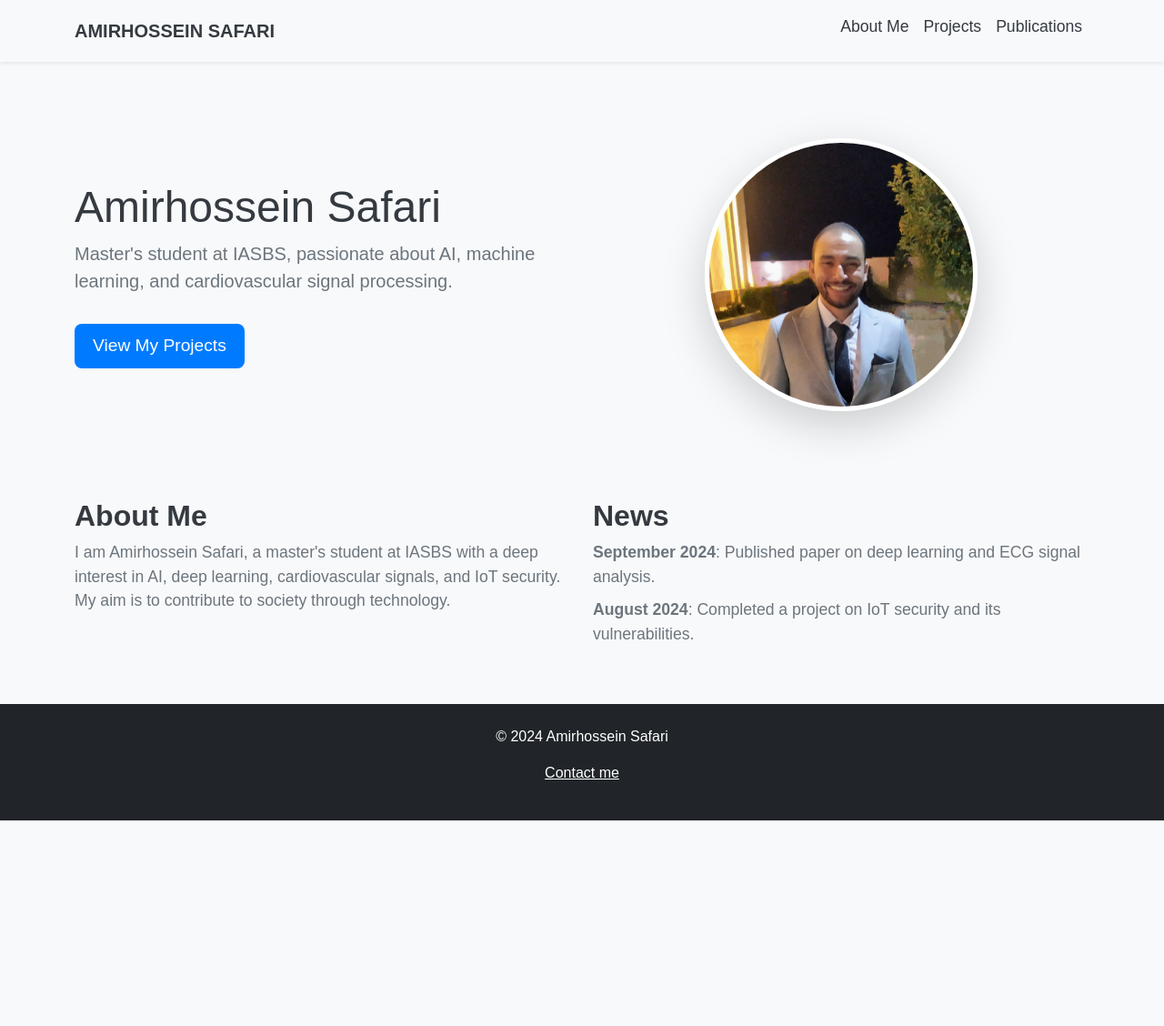
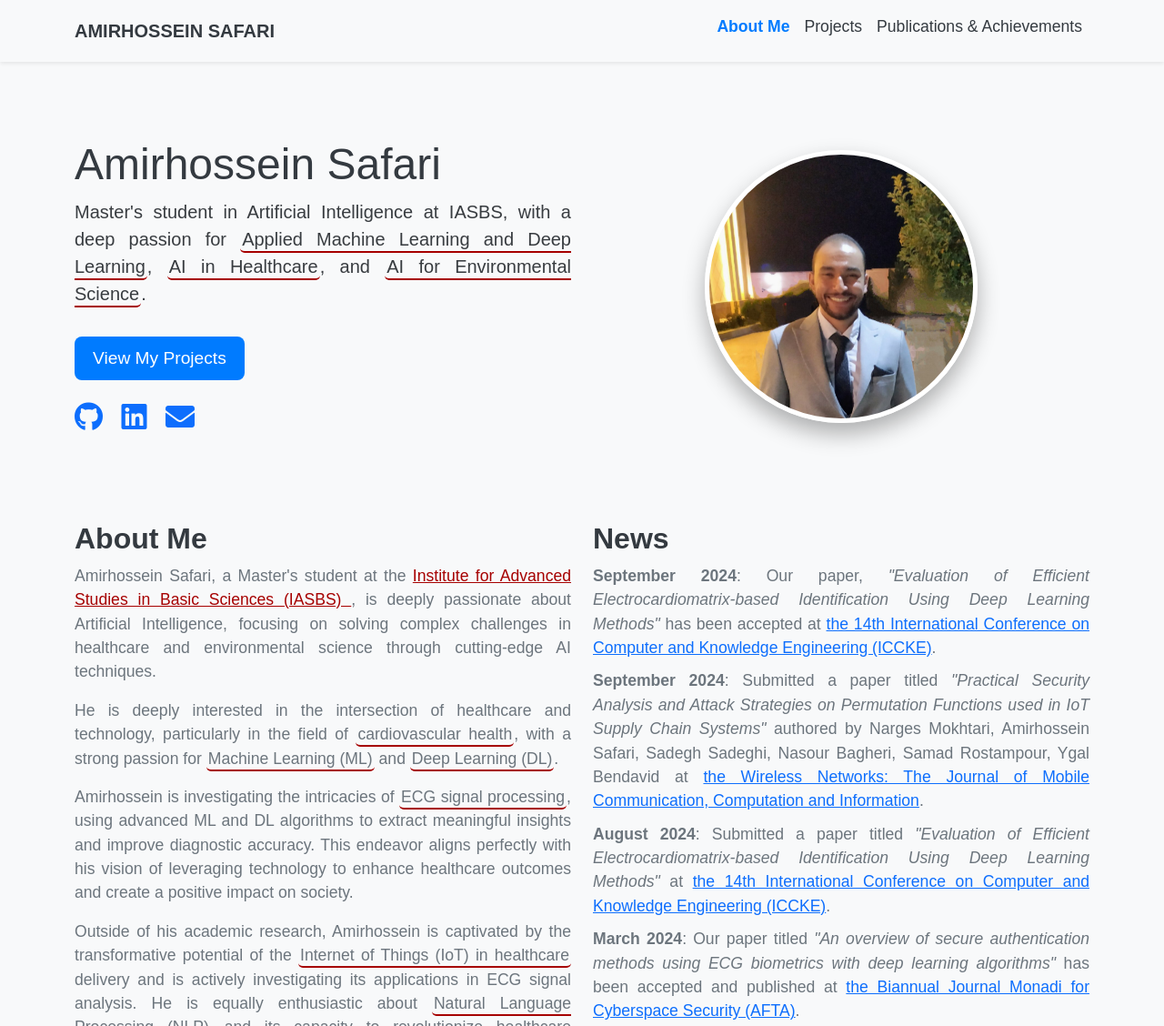
Before and after one commit to AmirhosseinSafari/Amirhossein, a plain HTML site: page index.html in a window 1280 px wide. Shown: the top 1128 px of the page at 91% size. Before the commit the page ends 902 px from the top, so only its background shows below. Drawn offline with nearby package versions, Linux system fonts and the light colour scheme.

Commit message:
Fixed the text of the about page (about, brief summary and news) + some styles

```diff
--- a/index.html
+++ b/index.html
@@ -5,6 +5,7 @@
     <meta name="viewport" content="width=device-width, initial-scale=1.0">
     <title>Amirhossein Safari - Academic Website</title>
     <link href="https://cdn.jsdelivr.net/npm/bootstrap@5.3.0-alpha1/dist/css/bootstrap.min.css" rel="stylesheet">
+    <link href="https://cdnjs.cloudflare.com/ajax/libs/font-awesome/5.15.4/css/all.min.css" rel="stylesheet">
     <link href="style.css" rel="stylesheet">
 </head>
 <body>
@@ -18,9 +19,9 @@
     </button>
     <div class="collapse navbar-collapse" id="navbarNav">
       <ul class="navbar-nav ms-auto">
-        <li class="nav-item"><a class="nav-link" href="#">About Me</a></li>
+        <li class="nav-item"><a class="nav-link active" href="#">About Me</a></li>
         <li class="nav-item"><a class="nav-link" href="projects.html">Projects</a></li>
-        <li class="nav-item"><a class="nav-link" href="publications.html">Publications</a></li>
+        <li class="nav-item"><a class="nav-link" href="publications.html">Publications & Achievements</a></li>
       </ul>
     </div>
   </div>
@@ -32,15 +33,30 @@
     <div class="row align-items-center">
       <div class="col-lg-6 text-lg-start">
         <h1 class="display-4">Amirhossein Safari</h1>
-        <p class="lead">Master's student at IASBS, passionate about AI, machine learning, and cardiovascular signal processing.</p>
+        <p class="lead">Master's student in Artificial Intelligence at IASBS, with a deep passion for <span class="badge-box"> Applied Machine Learning and Deep Learning</span>, <span class="badge-box"> AI in Healthcare</span>, and <span class="badge-box"> AI for Environmental Science</span>.</p>
         <a href="projects.html" class="btn btn-primary btn-lg mt-3">View My Projects</a>
+
+        <!-- Social Media Links -->
+        <div class="mt-4">
+          <a href="https://github.com/AmirhosseinSafari" class="me-3 no_decoration">
+            <i class="fab fa-github fa-2x"></i>
+          </a>
+          <a href="https://www.linkedin.com/in/amirhossein-safari-902209197/" class="me-3 no_decoration">
+            <i class="fab fa-linkedin fa-2x"></i>
+          </a>
+          <a href="mailto:amirhosseinsafari@iasbs.ac.ir" class="me-3 no_decoration">
+            <i class="fas fa-envelope fa-2x"></i>
+          </a>
+        </div>
       </div>
+
       <div class="col-lg-6 mt-4 mt-lg-0">
         <img src="./assets/amirhossein.jpg" alt="Amirhossein Safari" class="img-fluid rounded-circle shadow-lg" style="width: 300px; height: 300px; object-fit: cover;">
       </div>
     </div>
   </div>
 </section>
+
 
 <!-- About Me & News Section -->
 <section class="about-news py-5">
@@ -49,14 +65,21 @@
       <!-- About Me -->
       <div class="col-lg-6">
         <h2>About Me</h2>
-        <p>I am Amirhossein Safari, a master's student at IASBS with a deep interest in AI, deep learning, cardiovascular signals, and IoT security. My aim is to contribute to society through technology.</p>
+        <p> Amirhossein Safari, a Master's student at the <a class="iasbs" href="https://iasbs.ac.ir/">Institute for Advanced Studies in Basic Sciences (IASBS) </a>, is deeply passionate about Artificial Intelligence, focusing on solving complex challenges in healthcare and environmental science through cutting-edge AI techniques.</p>
+        <p> He is deeply interested in the intersection of healthcare and technology, particularly in the field of <span class="badge-box"> cardiovascular health</span>, with a strong passion for <span class="badge-box"> Machine Learning (ML)</span> and <span class="badge-box">Deep Learning (DL)</span>. </p>
+        <p> Amirhossein is investigating the intricacies of <span class="badge-box"> ECG signal processing</span>, using advanced ML and DL algorithms to extract meaningful insights and improve diagnostic accuracy. This endeavor aligns perfectly with his vision of leveraging technology to enhance healthcare outcomes and create a positive impact on society. </p>
+        <p> Outside of his academic research, Amirhossein is captivated by the transformative potential of the <span class="badge-box">Internet of Things (IoT) in healthcare</span> delivery and is actively investigating its applications in ECG signal analysis. He is equally enthusiastic about <span class="badge-box"> Natural Language Processing (NLP)</span> and its capacity to revolutionize healthcare communication and information retrieval. Additionally, he is exploring the role of AI in addressing critical challenges in environmental science, aiming to apply innovative solutions to sustainability and environmental health. </p>
+        <p> With a relentless curiosity and a commitment to innovation, Amirhossein is poised to make significant contributions across AI, healthcare, environmental science, and beyond. His solid foundation in ML, DL, ECG signal processing, IoT, NLP, and <span class="badge-box"> environmental applications</span> empowers him to address complex challenges and push the boundaries of technology to create a healthier and more sustainable future.</p>
       </div>
       <!-- News -->
       <div class="col-lg-6">
         <h2>News</h2>
         <ul class="list-unstyled">
-          <li><strong>September 2024</strong>: Published paper on deep learning and ECG signal analysis.</li>
-          <li><strong>August 2024</strong>: Completed a project on IoT security and its vulnerabilities.</li>
+          <li><strong>September 2024</strong>: Our paper, <span class="paper_name">"Evaluation of Efficient Electrocardiomatrix-based Identification Using Deep Learning Methods"</span> has been accepted at <a href="https://iccke.um.ac.ir/2024/Home/Content?id=3094">the 14th International Conference on Computer and Knowledge Engineering (ICCKE)</a>.</li>
+          <li><strong>September 2024</strong>: Submitted a paper titled <span class="paper_name">"Practical Security Analysis and Attack Strategies on Permutation Functions used in IoT Supply Chain Systems"</span> authored by Narges Mokhtari, Amirhossein Safari, Sadegh Sadeghi, Nasour Bagheri, Samad Rostampour, Ygal Bendavid at <a href="https://link.springer.com/journal/11276">the Wireless Networks: The Journal of Mobile Communication, Computation and Information</a>.</li>
+          <li><strong>August 2024</strong>: Submitted a paper titled <span class="paper_name">"Evaluation of Efficient Electrocardiomatrix-based Identification Using Deep Learning Methods"</span> at <a href="https://iccke.um.ac.ir/2024/Home/Content?id=3094">the 14th International Conference on Computer and Knowledge Engineering (ICCKE)</a>.</li>
+          <li><strong>March 2024</strong>: Our paper titled <span class="paper_name">"An overview of secure authentication methods using ECG biometrics with deep learning algorithms"</span> has been accepted and published at <a href="https://monadi.isc.org.ir/en"> the Biannual Journal Monadi for Cyberspace Security (AFTA)</a>.</li>
+          <li><strong>December 2023</strong>: Submitted a paper titled <span class="paper_name">"An overview of secure authentication methods using ECG biometrics with deep learning algorithms"</span> authored by Narges Mokhtari, Amirhossein Safari, Sadegh Sadeghi at <a href="https://monadi.isc.org.ir/en"> the Biannual Journal Monadi for Cyberspace Security (AFTA)</a>.</li>
           <!-- More news items -->
         </ul>
       </div>
@@ -68,7 +91,7 @@
 <footer class="bg-dark text-white text-center py-4">
   <div class="container">
     <p>© 2024 Amirhossein Safari</p>
-    <p><a href="mailto:amirhossein@example.com" class="text-white">Contact me</a></p>
+    <p><a href="mailto:amirhosseinsafari@iasbs.ac.ir" class="text-white no_decoration">Contact me</a></p>
   </div>
 </footer>
 
--- a/style.css
+++ b/style.css
@@ -38,11 +38,7 @@ body {
 }
 
 .hero p {
-  color: #6c757d;
-}
-
-.hero img {
-  border: 5px solid #fff;
+  color: #383c40;
 }
 
 /* About, Projects, and Publications Section */
@@ -54,6 +50,7 @@ h1, h2 {
 p, ul li {
   color: #6c757d;
   font-size: 1.1rem;
+  text-align: justify;
 }
 
 ul li {
@@ -68,6 +65,7 @@ footer {
 footer p, footer a {
   color: #fff;
   font-size: 1rem;
+  text-align: center;
 }
 
 footer a:hover {
@@ -95,3 +93,29 @@ footer a:hover {
 .rounded-circle {
   border-radius: 50%;
 }
+
+.iasbs {
+  color: #a60000
+}
+
+.badge-box {
+  border-bottom: 2px solid #a60000;
+  padding: 2px;
+  border-radius: 5px;
+}
+
+.paper_name {
+  font-style: italic;
+}
+
+.no_decoration {
+  text-decoration: none;
+}
+
+/* Hero Image Styling with Shadow */
+.hero img {
+  border: 5px solid #fff !important;
+  border-radius: 50% !important;
+  box-shadow: 0 12px 25px rgba(0, 0, 0, 0.3) !important;
+  transition: box-shadow 0.3s ease !important;
+}
```
